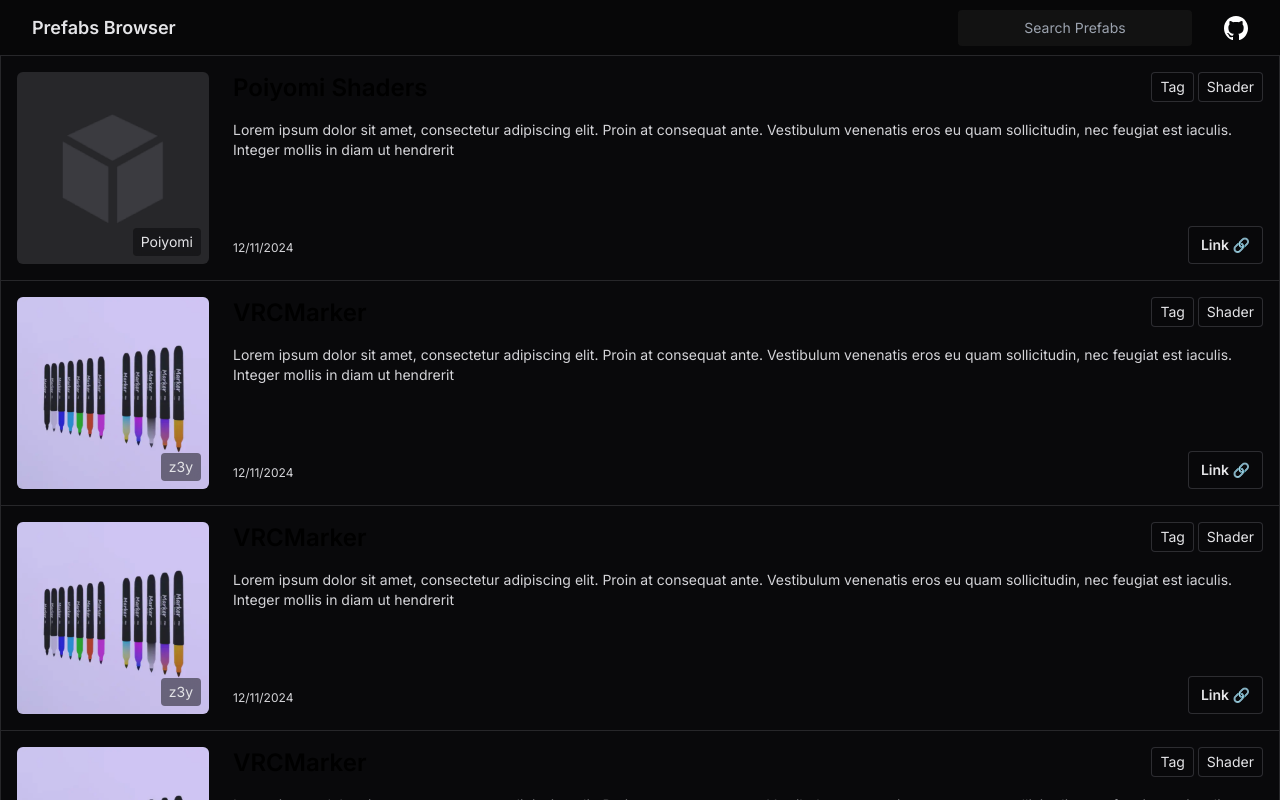
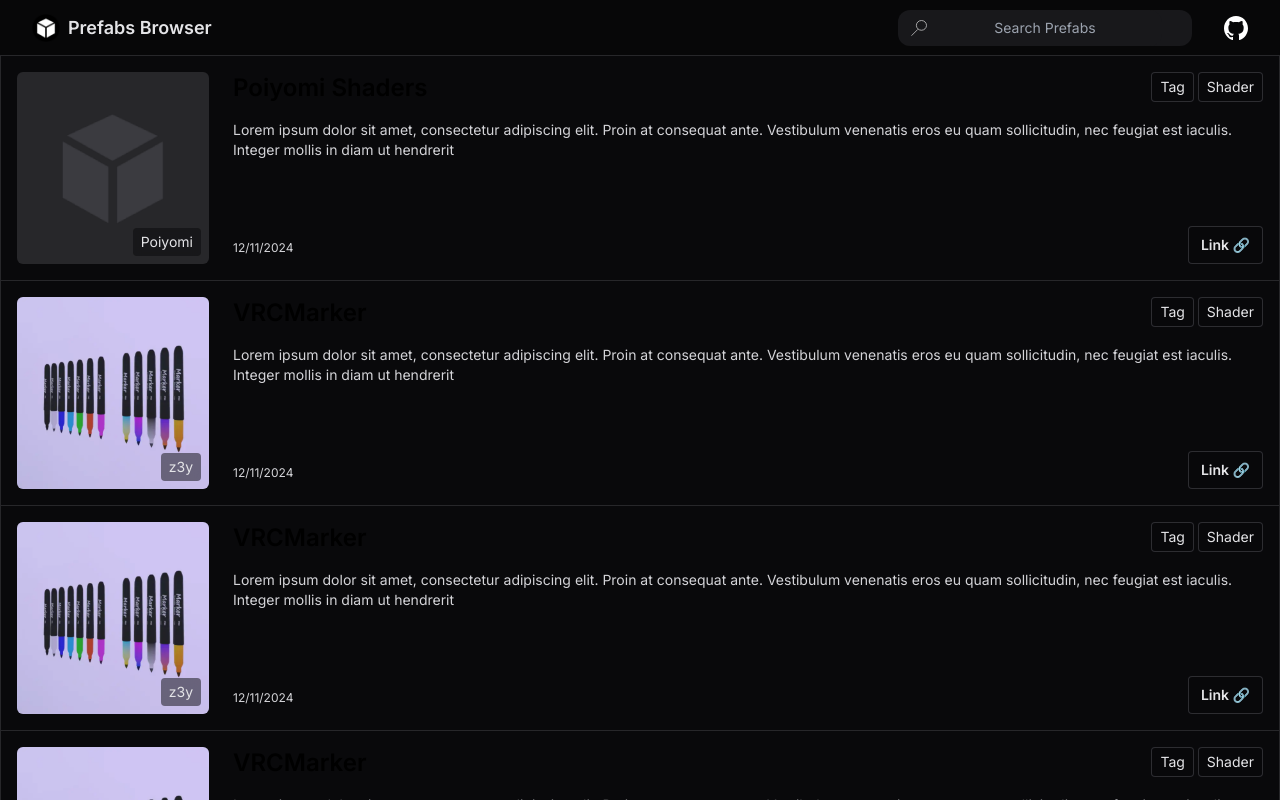
Before and after one commit to z3y/prefabs-browser, a Next.js app in the folder frontend/: page / in a window 1280 px wide. Shown: the top 800 px of the page. Built offline with nearby package versions, Linux system fonts and the light colour scheme.

Commit message:
search X button

```diff
--- a/frontend/components/Header.tsx
+++ b/frontend/components/Header.tsx
@@ -1,11 +1,15 @@
 import React from "react"
 import SearchOptions from "./SearchOptions"
+import Image from "next/image"
 
 const Header = () => {
   return (
     <header className="fixed z-20 bg-opacity-80 h-14 border-b border-zinc-800 backdrop-blur-md text-white bg-zinc-950 min-w-full">
       <div className="h-full max-w-[1300px] mx-auto items-center pl-8 pr-8 flex justify-between">
-        <p className="text-lg text-zinc-200 font-semibold">Prefabs Browser</p>
+        <div className="text-lg text-zinc-200 font-semibold flex flex-row items-center gap-2">
+          <Image src={"/main-logo.png"} alt={"logo"} width={28} height={28} />
+          <p>Prefabs Browser</p>
+        </div>
 
         <div className="flex flex-row gap-8 items-center">
           <SearchOptions />
--- a/frontend/components/SearchOptions.tsx
+++ b/frontend/components/SearchOptions.tsx
@@ -1,7 +1,8 @@
 "use client"
 
 import { usePathname, useRouter, useSearchParams } from "next/navigation"
-import React, { useEffect, useState } from "react"
+import { useEffect, useState } from "react"
+import Image from "next/image"
 
 const SearchOptions = () => {
   const searchParams = useSearchParams()
@@ -33,9 +34,17 @@
       autoComplete="off"
       onSubmit={handleSearch}
     >
-      <div className="">
+      <div className="flex flex-row rounded-xl bg-zinc-900 items-center">
+        <Image
+          src="/Magnifier2.svg"
+          width={18}
+          height={18}
+          className="text-zinc-200 ml-3 opacity-80"
+          alt={"search"}
+        />
+
         <input
-          className="appearance-none rounded py-2 px-3 text-zinc-200 focus:outline-none text-center text-sm"
+          className="appearance-none bg-zinc-900 rounded-r-xl py-2 px-3 text-zinc-200 outline-none text-center text-sm"
           type="text"
           id="search"
           name="prefab"
@@ -43,6 +52,17 @@
           value={searchText}
           onChange={(e) => setSearchText(e.target.value)}
         />
+        <button onClick={() => setSearchText("")}>
+          <Image
+            src="/X.svg"
+            width={18}
+            height={18}
+            className={`text-zinc-200 mr-3 ${
+              searchText === "" ? "opacity-0" : "opacity-80"
+            }`}
+            alt={"search"}
+          />
+        </button>
       </div>
 
       {/* <div className="flex flex-row items-center gap-4 pt-4">
```
Also changed, not shown: frontend/public/Magnifier2.svg (added), frontend/public/X.svg (added).
